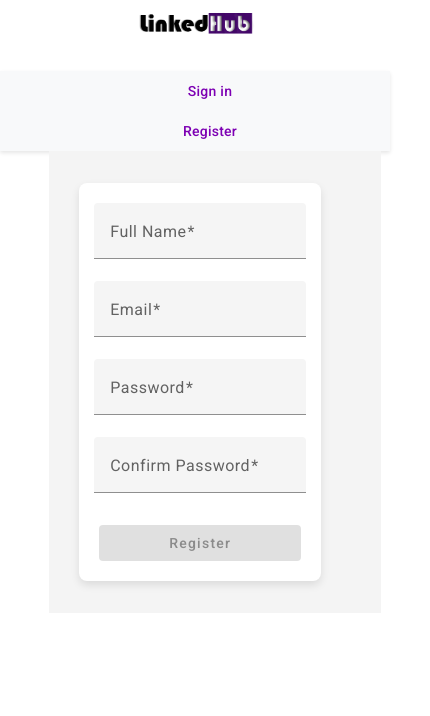
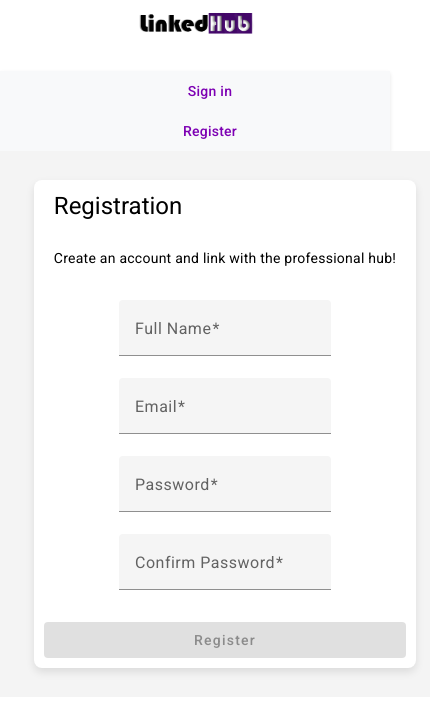
Before and after one commit to BillyMich/LinkedInClone, an Angular app in the folder LinkedInWebApp/: page /register in a window 390 px wide. Shown: the top 716 px of the page, 430 px wide, since content can reach past the window. Built offline with nearby package versions, Linux system fonts and the light colour scheme.

Commit message:
adjustments to login, register pages

```diff
--- a/LinkedInWebApp/src/app/login/login.component.css
+++ b/LinkedInWebApp/src/app/login/login.component.css
@@ -3,6 +3,8 @@
   .login-form {
       width: 90%;
       padding: 10px;
+      margin-left:auto;
+      margin-right:auto;
   }
 }
 .login-container {
@@ -27,6 +29,17 @@
   border-radius: 8px;
 }
 
+.login-header-content {
+
+  display: grid;
+  gap: 10px;
+  justify-content: center; /* Aligns children to the center */
+  align-items: center; /* Centers children vertically */
+  width: 100%;
+  margin-bottom: 20px; /* Space below the header */
+  margin-top: 20px;
+}
+
 .mat-form-field {
   width: 100%;
   margin-bottom: 20px; /* Adds space below each input field */
--- a/LinkedInWebApp/src/app/login/login.component.html
+++ b/LinkedInWebApp/src/app/login/login.component.html
@@ -1,5 +1,10 @@
 <div class="login-container">
+
   <form [formGroup]="loginForm" (ngSubmit)="onLogin()" class="login-form">
+    <div class="login-header-content">
+        <h1 class="heading"> Sign in</h1>
+        <p class="sub-heading">Stay tuned on your professional hub! </p>
+    </div>
       <mat-form-field appearance="fill">
           <mat-label>Email</mat-label>
           <input matInput placeholder="Enter your email" formControlName="email" required>
--- a/LinkedInWebApp/src/app/register/register.component.css
+++ b/LinkedInWebApp/src/app/register/register.component.css
@@ -2,36 +2,53 @@
 
 @media (max-width: 600px) {
   .register-form {
-      width: 90%; /* More width on smaller screens */
-      padding: 10px;
-      margin-left:auto;
+    width: 90%; /* Ensures form width is responsive */
+    padding: 10px;
+    margin-left: auto; /* Keep this if it helps alignment */
+    margin-right: auto; /* Add this to ensure symmetry */
   }
 }
+
+
 .register-container {
   display: flex;
-  justify-content: flex-start; /* Aligns children (form) to the right */
+  justify-content: center; /* Center aligns the children horizontally */
   align-items: center; /* Centers children vertically */
-  height: 50vh; /* Full viewport height */
+  min-height: 60vh; /* Full viewport height to center vertically */
   padding: 20px; /* Padding around the container */
   width: 100%;
-  background-color:  #f4f4f4; /* Light grey background for the whole page */
+  background-color: #f4f4f4; /* Light grey background for the whole page */
 }
 
 .register-form {
   display: flex;
   flex-direction: column;
   align-items: center;
-  width: 80%; /* Control the width of the form */
-  max-width: 650px; /* Limit the maximum width */
-  padding: 20px;
+  width: 100%; /* Adjust this if the form needs to be narrower */
+  max-width: 450px; /* Adjust max-width for better control */
+  padding: 10px;
   background: white; /* Background color */
   box-shadow: 0 4px 8px rgba(0,0,0,0.1); /* Shadow for depth */
   border-radius: 8px; /* Rounded corners */
+  margin: auto; /* Ensures margin is auto to center the form */
+}
+
+.register-header-content {
+
+  display: grid;
+  gap: 10px;
+  justify-content: center; /* Aligns children to the center */
+  align-items: center; /* Centers children vertically */
+  width: 100%;
+  margin-bottom: 20px; /* Space below the header */
 }
 
 .mat-form-field {
-  width: calc(100% - 20px);
+  width: 100%;
+  margin-bottom: 20px; /* Adds space below each input field */
 }
+
+
 button {
   width: 100%; /* Full width for the button */
   margin-top: 10px; /* Space above the button */
--- a/LinkedInWebApp/src/app/register/register.component.html
+++ b/LinkedInWebApp/src/app/register/register.component.html
@@ -1,6 +1,12 @@
 <div class="register-container">
+
     <mat-card-content>
+
       <form [formGroup]="registerForm" (ngSubmit)="onSubmit()" class="register-form">
+        <div class="register-header-content">
+          <h1 class="heading"> Registration</h1>
+          <p class="sub-heading">Create an account and link with the professional hub! </p>
+        </div>
         <mat-form-field appearance="fill">
           <mat-label>Full Name</mat-label>
           <input matInput placeholder="full name" formControlName="fullName" required>
```
